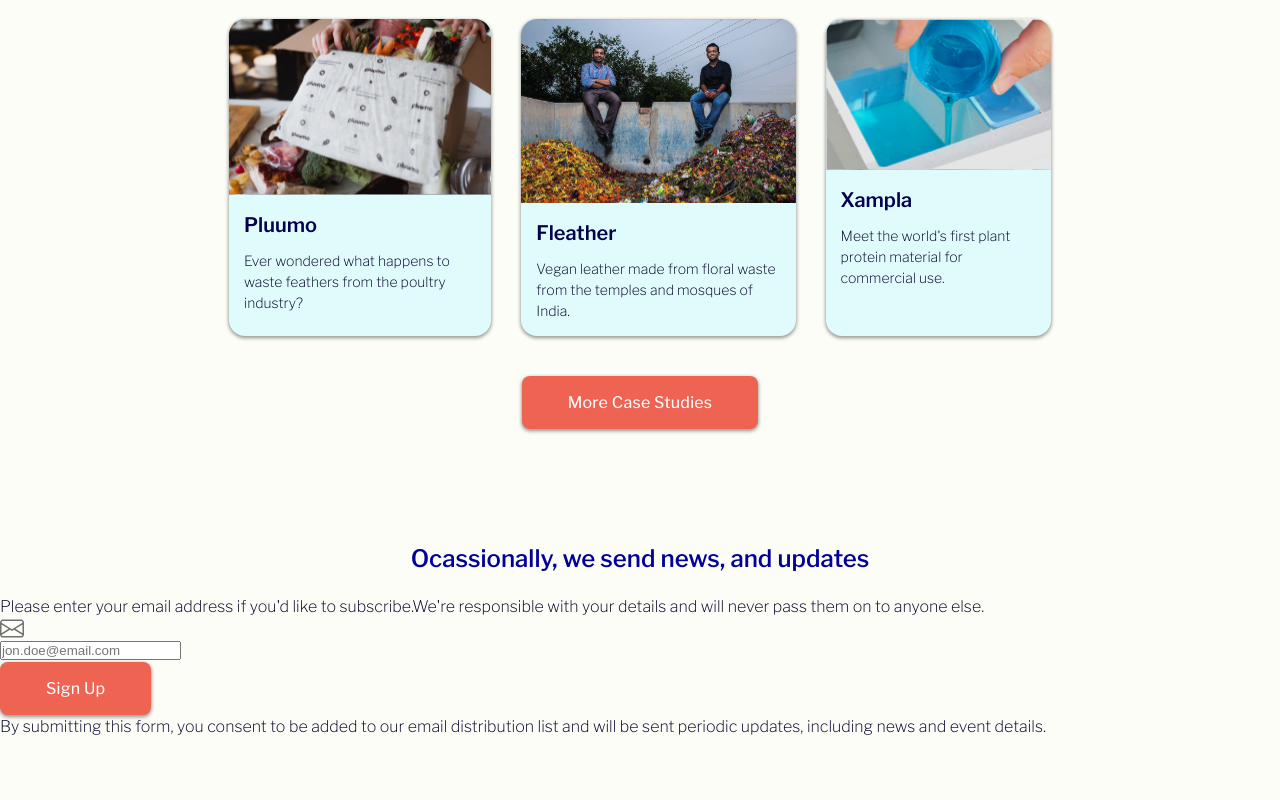
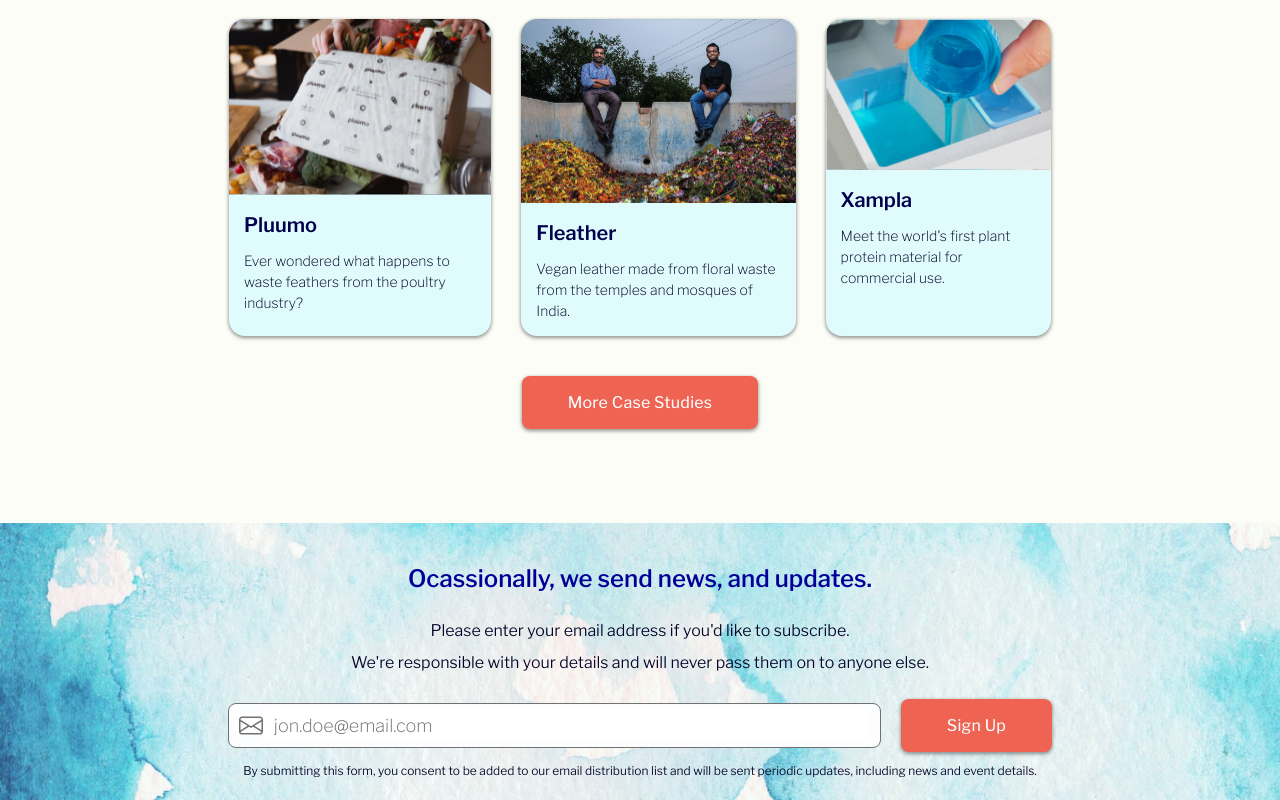
Before and after one commit to Valorise-Limited/Valorise-website, a React (Create React App) app in the folder frontend/: page / in a window 1280 px wide. Shown: the part 3257-4057 px from the top of the page. Before the commit the page ends 3996 px from the top, so only its background shows below. Built offline with nearby package versions, Linux system fonts and the light colour scheme.

Commit message:
Valorise story content design and subscribe to updates banner

```diff
--- a/frontend/src/pages/home/components/subscription-banner/SubscribeBanner.jsx
+++ b/frontend/src/pages/home/components/subscription-banner/SubscribeBanner.jsx
@@ -7,22 +7,22 @@
   return (
     <section className='subscribe-banner'>
       <article className='subscribe-banner__inner'>
-        <h4 className='big-heading-4 text-center'>Ocassionally, we send news, and updates</h4>
-        <p>
+        <h4 className='big-heading-4 text-center'>Ocassionally, we send news, and updates.</h4>
+        <p className='subscribe-consent'>
           <span>
             Please enter your email address if you'd like to subscribe.</span>
           <span>We&apos;re responsible with your details and will never pass them on to anyone else.</span>
         </p>
-        <div>
-          <div className='brand-input-block'>
+        <form className='subscribe-form'>
+          <div className='subscribe-form__input-block'>
             <img src={envelopeIcon} alt='This represents a message icon' />
             <input placeholder='jon.doe@email.com' />
           </div>
-          <div>
+          <div className='subscribe-form-button'>
             <BrandButton buttonText="Sign Up" />
           </div>
-        </div>
-        <p>
+        </form>
+        <p className='subscribe-form-agreement'>
           By submitting this form, you consent to be added to our email distribution list and will be sent periodic updates, including news and event details.
         </p>
       </article>
--- a/frontend/src/pages/home/components/subscription-banner/subscribe-banner.scss
+++ b/frontend/src/pages/home/components/subscription-banner/subscribe-banner.scss
@@ -0,0 +1,72 @@
+@use "styles/typography" as typo;
+@use "styles/colors" as colors;
+
+.subscribe-banner {
+    background-image: url(../../../../assets/images/subscribe-bg-image.png);
+}
+
+.subscribe-banner__inner {
+    display: flex;
+    flex-direction: column;
+    align-items: center;
+    padding: 2rem 1rem;
+}
+
+.subscribe-consent {
+    display: flex;
+    flex-direction: column;
+    align-items: center;
+    font-size: typo.$fz-md;
+    margin-bottom: 2rem;
+    font-weight: 350;
+    line-height: calc(typo.$fz-md * 2);
+}
+
+.subscribe-form-agreement {
+    font-size: typo.$fz-xxs;
+    font-weight: 350;
+}
+
+.subscribe-form {
+    display: flex;
+    align-items: center;
+    justify-content: center;
+    width: 100%;
+    margin-bottom: 1rem;
+
+    &__input-block {
+        display: flex;
+        align-items: center;
+        background-color: colors.$brand-white;
+        border: 1px solid colors.$primary-grey;
+        flex: 65.3rem;
+        max-width: 65.3rem;
+        padding: .5rem 1rem;
+        border-radius: .5em;
+
+        &>input {
+            font-family: inherit;
+            font-size: typo.$fz-lg;
+            padding: .5rem 1rem;
+            width: 100%;
+            border: 1px solid transparent;
+            font-weight: 300;
+            outline: 0;
+
+            &:focus {
+                outline: none;
+            }
+
+            &::placeholder {
+                color: colors.$primary-grey;
+                font-weight: 200;
+            }
+        }
+    }
+
+
+}
+
+.subscribe-form-button {
+    margin-left: 2rem;
+}
--- a/frontend/src/pages/home/components/what-we-do/WhatWeDo.jsx
+++ b/frontend/src/pages/home/components/what-we-do/WhatWeDo.jsx
@@ -29,7 +29,7 @@
                     </div>
                     <div className='homepage-article__lower-content'>
                         <h4 className='big-heading-4 text-center'>
-                            Our Services Includes:
+                            Our Services Include:
                         </h4>
                         <ul className='services-listing'>
                             <li className='services-list-item'>
```
Also changed, not shown: frontend/src/assets/images/subscribe-bg-image.png (added).
